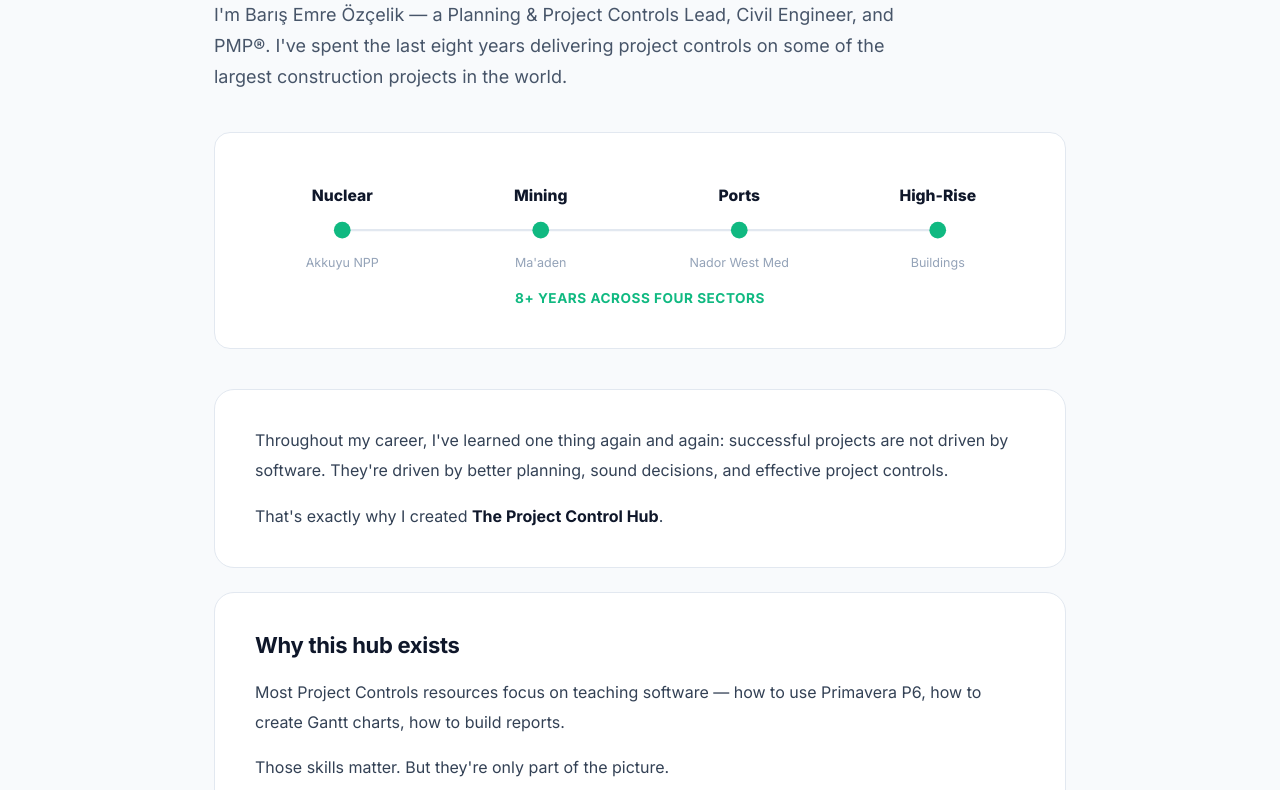
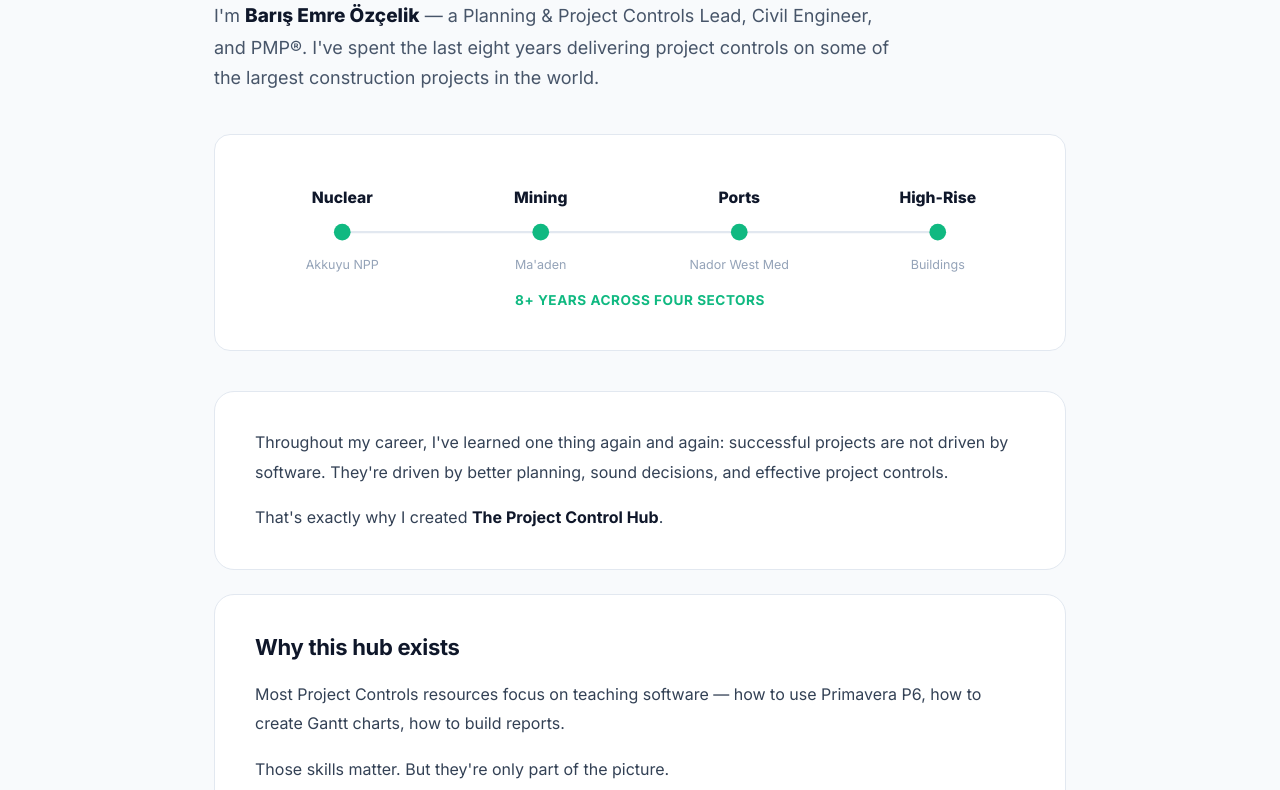
Before and after one commit to theprojectcontrolhub/theprojectcontrolhub.github.io, a plain HTML site: page about.html in a window 1280 px wide. Shown: the part 222-1012 px from the top of the page. Drawn offline with nearby package versions, Linux system fonts and the light colour scheme; no server answers.

Commit message:
Add files via upload

```diff
--- a/about.html
+++ b/about.html
@@ -77,6 +77,11 @@
             margin: 0;
         }
         .about-lead strong { color: var(--text-dark); }
+        .about-name {
+            color: var(--text-dark) !important;
+            font-weight: 800;
+            font-size: 19px;
+        }
 
         /* Sector strip sits below the header, full width */
         .about-figure {
@@ -402,7 +407,7 @@
                     <span class="dot-green"></span> ABOUT
                 </div>
                 <h1>Learning Project Controls Through Real Projects</h1>
-                <p class="about-lead">I'm <span translate="no">Barış Emre Özçelik</span> — a Planning &amp; Project Controls Lead, Civil Engineer, and PMP®. I've spent the last eight years delivering project controls on some of the largest construction projects in the world.</p>
+                <p class="about-lead">I'm <strong class="about-name" translate="no">Barış Emre Özçelik</strong> — a Planning &amp; Project Controls Lead, Civil Engineer, and PMP®. I've spent the last eight years delivering project controls on some of the largest construction projects in the world.</p>
             </div>
 
             <!-- SECTOR STRIP -->
```
